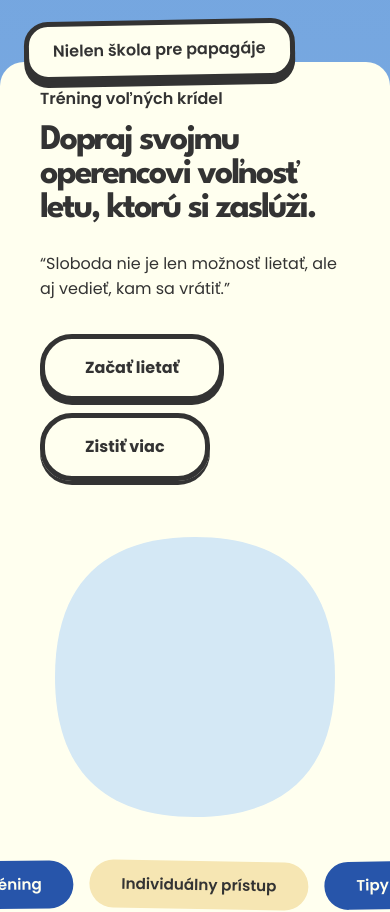
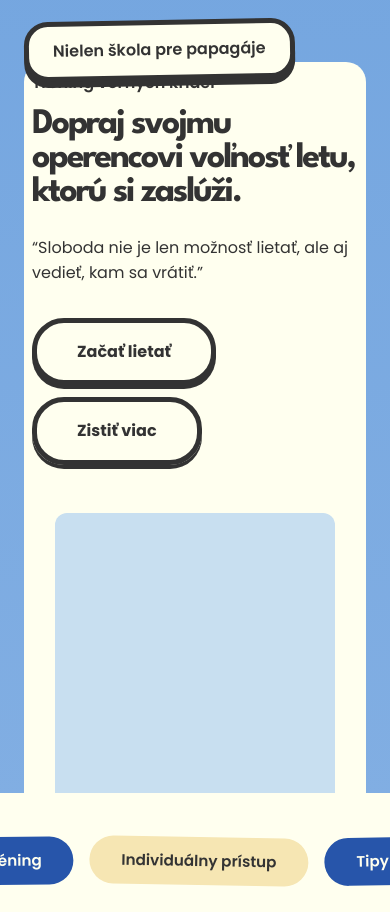
Before and after one commit to Coffister/volne-kridla, a React (Vite) app: page / in a window 390 px wide. Shown: the part 166-1078 px from the top of the page. Built offline with nearby package versions, Linux system fonts and the light colour scheme.

Commit message:
fix: hero section — 1300px container, panel inside container, nested border-radius on image
Co-Authored-By: Claude Sonnet 4.6 <noreply@anthropic.com>
Claude-Session: https://claude.ai/code/session_01BDpZaaANe4oCnqWkwzBnCu

```diff
--- a/src/pages/Domov/Domov.jsx
+++ b/src/pages/Domov/Domov.jsx
@@ -75,11 +75,9 @@ export default function Domov() {
         <div className="container">
           <img src={wordmarkSvg} alt="Voľné krídla" className={styles.heroWordmark} />
           <div className={styles.heroTag}>Nielen škola pre papagáje</div>
-        </div>
 
-        {/* Cream panel */}
-        <div className={styles.heroPanel}>
-          <div className="container">
+          {/* Cream panel — inside container so border-radius math is local */}
+          <div className={styles.heroPanel}>
             <div className={styles.heroGrid}>
               {/* Left — text */}
               <div className={styles.heroText}>
@@ -104,7 +102,7 @@ export default function Domov() {
                 </div>
               </div>
 
-              {/* Right — placeholder with squircle */}
+              {/* Right — placeholder image */}
               <div className={styles.heroImageWrap}>
                 <div className={styles.heroImage} role="img" aria-label="Papagáj vo voľnom lete" />
               </div>
--- a/src/pages/Domov/Domov.module.css
+++ b/src/pages/Domov/Domov.module.css
@@ -34,11 +34,12 @@
   margin-bottom: -20px;
 }
 
-/* Cream panel containing the 2-col layout */
+/* Cream panel — sits inside .container (1300px), so radius math is local */
+/* border-radius: 32px, padding: 16px → image gets 32-16 = 16px radius */
 .heroPanel {
   background: #FFFFEF;
   border-radius: 32px 32px 0 0;
-  padding: 48px 48px 0 48px;
+  padding: 16px 16px 0 16px;
   position: relative;
 }
 
@@ -149,16 +150,16 @@
   max-width: 44%;
   display: flex;
   align-items: flex-end;
-  padding-bottom: 0;
 }
 
+/* border-radius = panel radius (32px) - panel padding (16px) = 16px */
 .heroImage {
   width: 100%;
   aspect-ratio: 1;
   object-fit: cover;
   display: block;
-  clip-path: url(#squircle);
-  background: #d4e8f5;
+  border-radius: 16px 16px 0 0;
+  background: #c8dff0;
 }
 
 /* ============================
@@ -553,12 +554,17 @@
   }
 
   .heroPanel {
-    padding: 32px 24px 0;
+    padding: 12px 12px 0;
     border-radius: 24px 24px 0 0;
   }
 
+  /* At 12px panel padding: image radius = 24-12 = 12px */
+  .heroImage {
+    border-radius: 12px 12px 0 0;
+  }
+
   .heroText {
-    padding-bottom: 32px;
+    padding-bottom: 24px;
   }
 }
 
@@ -581,6 +587,12 @@
   }
 
   .heroPanel {
-    padding: 24px 16px 0;
+    padding: 8px 8px 0;
+    border-radius: 20px 20px 0 0;
+  }
+
+  /* At 8px panel padding: image radius = 20-8 = 12px */
+  .heroImage {
+    border-radius: 12px 12px 0 0;
   }
 }
--- a/src/styles/tokens.css
+++ b/src/styles/tokens.css
@@ -55,6 +55,6 @@
   --transition-slow: 400ms ease;
 
   /* Layout */
-  --container-max: 1200px;
+  --container-max: 1300px;
   --nav-height: 72px;
 }
```
